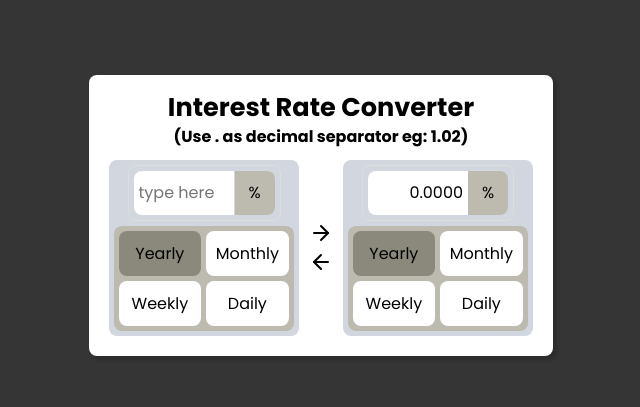
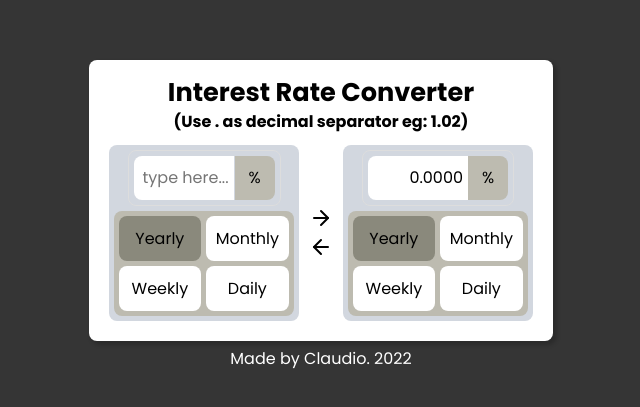
Before and after one commit to ClaudioKamoda/Interest-Rate, a React (Create React App) app: page / in a window 1280 px wide. Shown: the part 185-592 px from the top of the page, without its empty margins (319-959 px from the left). Built offline with nearby package versions, Linux system fonts and the light colour scheme.

Commit message:
fixed negative input/fixed iput arrows/added footer

```diff
--- a/src/App.styles.ts
+++ b/src/App.styles.ts
@@ -30,6 +30,7 @@ export const Page = styled.main`
   height: 100vh;
   width: 100vw;
   ${flexMixin};
+  flex-direction: column;
 `
 
 export const FlexContainer = styled.div<FlexContainerProps>`
@@ -64,5 +65,8 @@ export const Header = styled.header`
     line-height: 1rem;
     font-size: 1rem;
   }
+`
 
+export const Footer = styled.footer`
+  color: white;
 `
--- a/src/App.tsx
+++ b/src/App.tsx
@@ -45,6 +45,7 @@ const App: React.FC = () => {
           </C.FlexContainer>
         </C.FlexContainer>
       </C.Container>
+      <C.Footer>Made by Claudio. 2022</C.Footer>
     </C.Page>
   </>
   );
--- a/src/components/Interest/index.tsx
+++ b/src/components/Interest/index.tsx
@@ -14,7 +14,7 @@ const Interest: React.FC<InterestProps> = (props:InterestProps) => {
   const handleChange = (e: React.FormEvent<HTMLInputElement>) => {
     let value = e.currentTarget.value
     //commits to the store only if the input value is a valid number
-    if(Number(value)){
+    if(Number(value) && Number(value) >= 0){
       dispatcher(interestActions.changeInterest(Number(value)))
     }else{
       dispatcher(interestActions.changeInterest(0))
--- a/src/components/Interest/styles.ts
+++ b/src/components/Interest/styles.ts
@@ -14,7 +14,7 @@ export const InterestContainer = styled.section`
 `
 
 export const InputContainer = styled.div`
-  input{
+  input[type=number]{
     font-size: 1em;
     height: 44px;
     width: 100px;
@@ -24,6 +24,12 @@ export const InputContainer = styled.div`
     border-top-left-radius: 8px;
     border-bottom-left-radius: 8px;
     margin-right: 1px;
+    -moz-appearance: textfield;
+  }
+  input::-webkit-outer-spin-button,
+  input::-webkit-inner-spin-button {
+    -webkit-appearance: none;
+    margin: 0;
   }
 `
 
```
